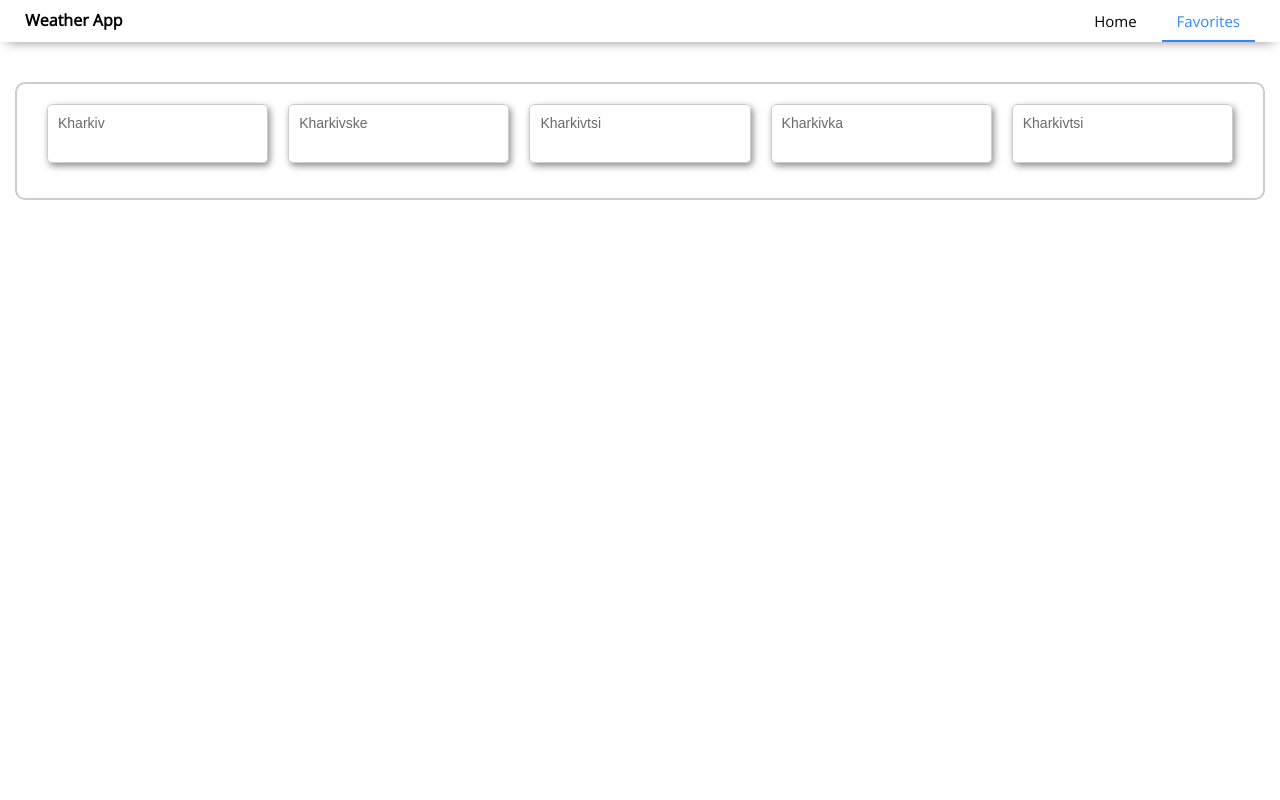
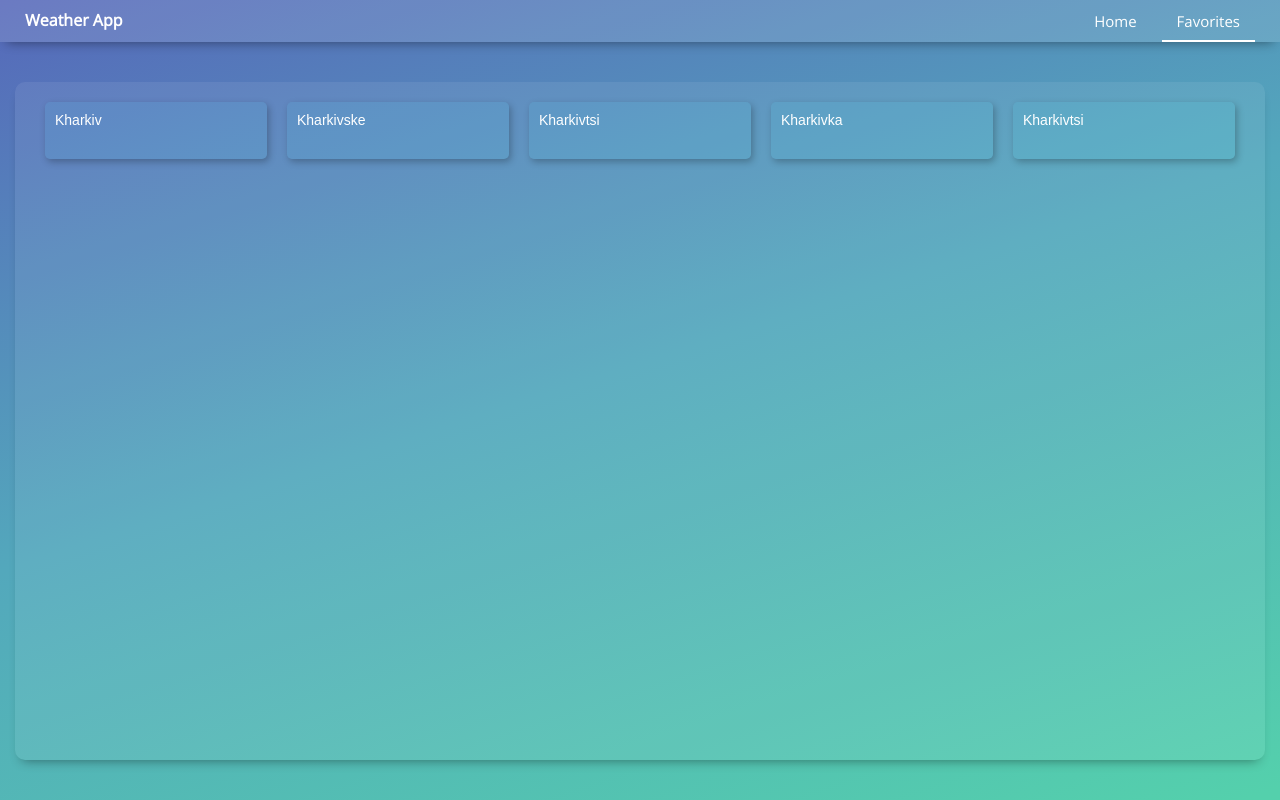
Before and after one commit to GoncharovVV/Vitaliy-Goncharov-25-11-2019, a React (Create React App) app: page /favorites in a window 1280 px wide. Built offline with nearby package versions, Linux system fonts and the light colour scheme.

Commit message:
redesign

```diff
--- a/src/components/Header/Header.scss
+++ b/src/components/Header/Header.scss
@@ -4,6 +4,7 @@
   padding: 0 2.5rem;
   margin-bottom: 4rem;
   box-shadow: 0px 7px 12px -7px rgba(0, 0, 0, 0.45);
+  background-color: #ffffff1f;
 }
 .list {
   @include flex($wrap: wrap, $align: center);
@@ -12,7 +13,7 @@
   font-weight: 700;
 }
 .list__link {
-  color: $dark;
+  color: $white;
   padding: 12px 15px;
   transition: color .3s;
   position: relative;
@@ -27,12 +28,11 @@
     width: 0%;
     bottom: 0;
     height: 2px;
-    background-color: $blue;
+    background-color: $white;
     transition: width .3s;
   }
   @include min-screen(1024px) {
     &:hover {
-      color: $blue;
       &:before {
         width: 100%;
       }
@@ -43,7 +43,6 @@
   }
   &.active {
     pointer-events: none;
-    color: $blue;
     &:before {
       width: 100%;
     }
--- a/src/components/Search/Search.scss
+++ b/src/components/Search/Search.scss
@@ -1,3 +1,4 @@
+@import '../../scss/variables';
 .dropdown-menu {
   position: absolute;
   top: 100%;
@@ -27,8 +28,8 @@
   padding: 6px 12px;
   font-size: 14px;
   line-height: 1.42857143;
-  color: #555;
-  background-color: #fff;
+  color: $white;
+  background-color: transparent;
   background-image: none;
   border: 1px solid #ccc;
   border-radius: 4px;
@@ -37,6 +38,14 @@
   -webkit-transition: border-color ease-in-out .15s,-webkit-box-shadow ease-in-out .15s;
   -o-transition: border-color ease-in-out .15s,box-shadow ease-in-out .15s;
   transition: border-color ease-in-out .15s,box-shadow ease-in-out .15s;
+}
+.rbt-input-hint {
+  input {
+    color: rgba(255, 255, 255, 0.5)!important;
+  }
+  div {
+    color: rgba(255, 255, 255, 0.5)!important;
+  }
 }
 .sr-only {
   position: absolute;
--- a/src/components/Spinner/Spinner.scss
+++ b/src/components/Spinner/Spinner.scss
@@ -16,7 +16,7 @@
   top: 10px;
   left: 10px;
   border-radius: 50%;
-  box-shadow: 0 2px 0 0 $blue;
+  box-shadow: 0 2px 0 0 $white;
   transform-origin: 40px 41px;
 }
 .loadingio-spinner-eclipse-hn956r9y5te {
@@ -24,7 +24,7 @@
   height: 78px;
   display: inline-block;
   overflow: hidden;
-  background: $white;
+  background: transparent;
 }
 .ldio-8f7rrj255lg {
   width: 100%;
--- a/src/index.scss
+++ b/src/index.scss
@@ -28,23 +28,23 @@ html {
   }
 }
 :-moz-placeholder {
-  color: #180f29;
+  color: $white;
   transition: color 0.3s;
 }
 ::-moz-placeholder {
-  color: #180f29;
+  color: $white;
   transition: color 0.3s;
 }
 ::-webkit-input-placeholder {
-  color: #180f29;
+  color: $white;
   transition: color 0.3s;
 }
 :-ms-input-placeholder {
-  color: #180f29;
+  color: $white;
   transition: color 0.3s;
 }
 ::placeholder {
-  color: #180f29;
+  color: $white;
   transition: color 0.3s;
 }
 
@@ -68,11 +68,14 @@ body {
   font-size: $fos;
   line-height: 1.2;
   font-weight: 400;
+  color: $white;
   -webkit-font-smoothing: antialiased;
   -moz-osx-font-smoothing: grayscale;
   background-color: $white;
   min-width: 320px;
   margin: 0;
+  background: rgb(86,104,186);
+  background: linear-gradient(162deg, rgba(86,104,186,1) 0%, rgba(83,168,188,1) 47%, rgba(84,208,172,1) 99%);
 }
 .wrapper {
   @include flex($dir: column);
@@ -83,9 +86,12 @@ body {
   padding: 0 15px;
   margin: 0 auto;
   width: 100%;
+  @include flex($dir: column);
 }
 .main {
   flex: 1 0;
+  @include flex();
+  padding: 0 0 4rem;
 }
 .footer {
   flex: 0 0;
@@ -115,16 +121,16 @@ body {
 
 }
 .card-item__content {
-  box-shadow: 2px 3px 7px 0px rgba(0, 0, 0, 0.45);
+  box-shadow: 2px 3px 7px 0px rgba(0, 0, 0, 0.25);
   border-radius: 5px;
-  border: $border-grey1;
   padding: 10px;
   width: 100%;
+  background-color: #4ef1ff14;
   transform: translateZ(0);
   transition: box-shadow .3s;
   @include min-screen(1024px) {
     &:hover {
-      box-shadow: 2px 3px 11px 0px rgba(0, 0, 0, 0.55);
+      box-shadow: 2px 3px 11px 0px rgba(0, 0, 0, 0.45);
     }
   }
 }
@@ -145,14 +151,13 @@ body {
 	fill: currentColor;
 }
 .card-item__title {
-  color: $grey;
   margin-bottom: 3rem;
 }
 .card-item__date {
   text-align: left;
   margin-bottom: 2rem;
-  color: $grey;
   font-size: $fosSm;
+  color: $white;
 }
 .card-item__temp {
   font-size: $fosLg;
--- a/src/pages/Home/Home.scss
+++ b/src/pages/Home/Home.scss
@@ -2,8 +2,10 @@
 @import '../../scss/mixin', '../../scss/variables';
 .city-weather__container {
   border-radius: 10px;
-  border: $border-grey;
+  background-color: #ffffff12;
   padding: 1.5rem 2rem;
+  box-shadow: 0px 7px 12px -7px rgba(0, 0, 0, 0.45);
+  flex-grow: 1;
   @include max-screen(640px) {
     padding: 1.5rem;
   }
```
